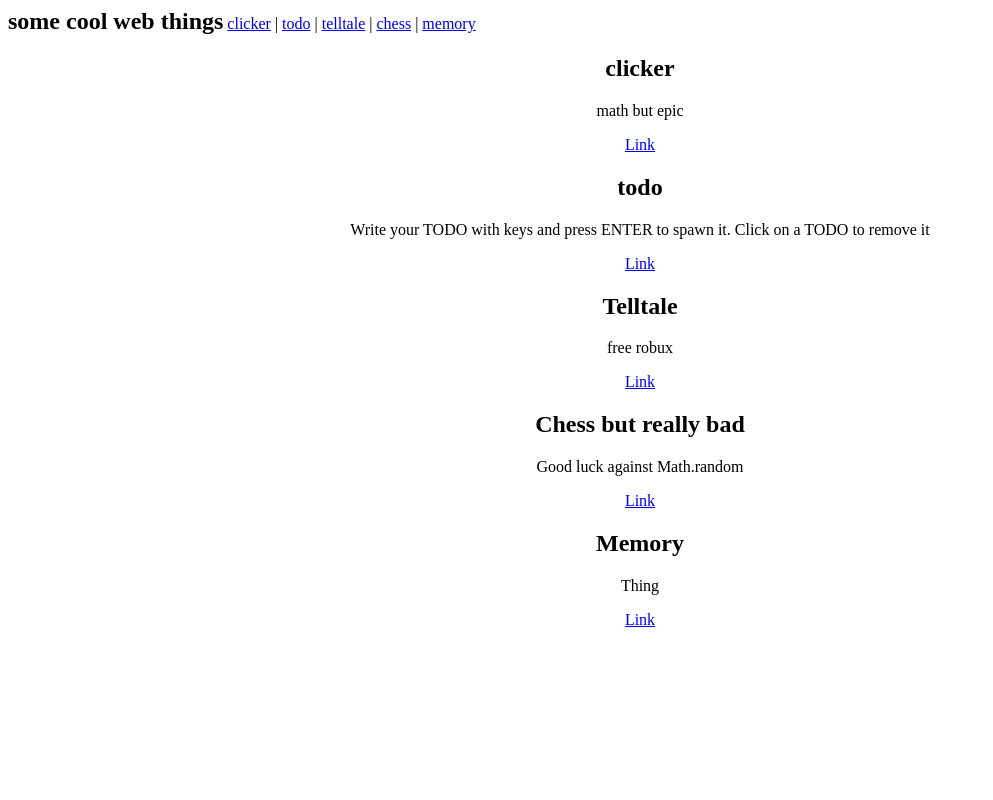
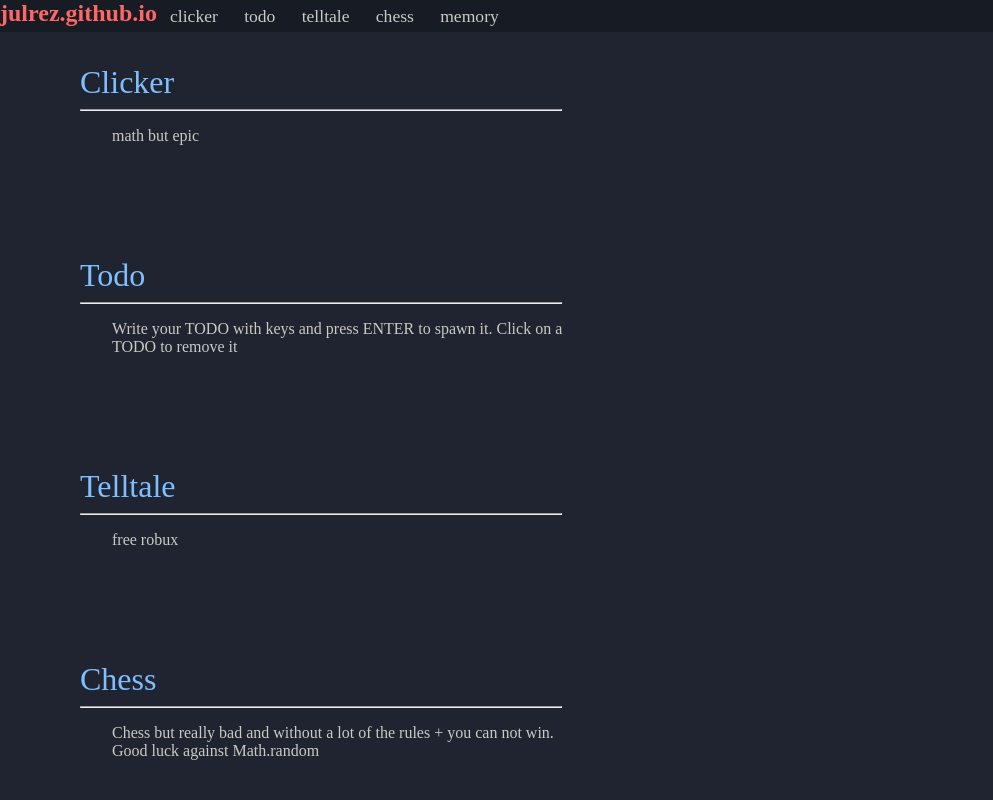
Before and after one commit to julrez/julrez.github.io, a SvelteKit app: page / in a window 1280 px wide. Shown: the top 800 px of the page, without its empty margins (0-993 px from the left). Built offline with nearby package versions, Linux system fonts and the light colour scheme.

Commit message:
clean css

```diff
--- a/src/routes/+page.svelte
+++ b/src/routes/+page.svelte
@@ -1,48 +1,124 @@
 <title>julrez webistes</title>
 
-<nav id="nav">
-	<h1 id="name">some cool web things</h1>
-	<a href="/clicker">clicker</a>
-	<p>|</p>
-	<a href="/todo">todo</a>
-	<p>|</p>
-	<a href="/telltale">telltale</a>
-	<p>|</p>
-	<a href="/chess">chess</a>
-	<p>|</p>
-	<a href="/memory">memory</a>
-</nav>
-
-<div id="maindiv">
-	<h2>clicker</h2>
-	<p>math but epic</p>
-	<a href="/clicker">Link</a>
-	<h2>todo</h2>
-	<p>Write your TODO with keys and press ENTER to spawn it. Click on a TODO to remove it</p>
-	<a href="/todo">Link</a>
-	<h2>Telltale</h2>
-	<p>free robux</p>
-	<a href="/telltale">Link</a>
-	<h2>Chess but really bad</h2>
-	<p>Good luck against Math.random</p>
-	<a href="/chess">Link</a>
-	<h2>Memory</h2>
-	<p>Thing</p>
-	<a href="/memory">Link</a>
-</div>
+<main>
+	<div id="navbackground">
+		<nav>
+			<h2 id="name">julrez.github.io</h2>
+			<a href="#clicker">clicker</a>
+			<a href="#todo">todo</a>
+			<a href="#telltale">telltale</a>
+			<a href="#chess">chess</a>
+			<a href="#memory">memory</a>
+		</nav>
+	</div>
+	<section id="clicker">
+		<a href="/clicker">Clicker</a>
+		<hr>
+		<article>
+			<p>math but epic</p>
+		</article>
+	</section>
+	<section id="todo">
+		<a href="/todo">Todo</a>
+		<hr>
+		<article>
+			<p>Write your TODO with keys and press ENTER to spawn it. Click on a TODO to remove it</p>
+		</article>
+	</section>
+	<section id="telltale">
+		<a href="/telltale">Telltale</a>
+		<hr>
+		<article>
+			<p>free robux</p>
+		</article>
+	</section>
+	<section id="chess">
+		<a href="/chess">Chess</a>
+		<hr>
+		<article>
+			<p>Chess but really bad and without a lot of the rules + you can not win. Good luck against Math.random</p>
+		</article>
+	</section>
+	<section id="memory">
+		<a href="/memory">Memory</a>
+		<hr>
+		<article>
+			<p>Thing</p>
+		</article>
+	</section>
+</main>
 
 <style>
-	#nav p {
-		display: inline;
+	/*
+	 * using the theme ayu mirage
+	 * https://github.com/ayu-theme/ayu-colors
+	 */
+
+	main {
+		top: 0;
+		left: 0;
+		display: block;
+		width: 100%;
+		background-color: #1f2430;
+		position: absolute;
 	}
-	#name {
-		display: inline;
+	section {
+		padding-left: 5em;
+		padding-top: 4em;
+		padding-bottom: 2em;
 	}
-	#maindiv {
-		margin: auto;
-		padding: auto;
-		text-align: center;
+	article {
+		padding-left: 2em;
+		width: 40%;
+	}
+	article p {
+		color: #cccac2;
 	}
 
+	section a {
+		color: #80bfff;
+		font-size: 2em;
+		text-decoration: none;
+		scroll-behavior: smooth;
+	}
+	section a:hover {
+		background-color: #80bfff;
+		color: #171b24;
+	}
+	section hr {
+		width: 40%;
+		margin-left: 0;
+		color: #8a919959;
+	}
+
+	nav a {
+		color: #cccac2;
+		margin: auto;
+		text-decoration: none;
+		font-size: 1.1em;
+	}
+	nav a:hover {
+		color: #1f2430;
+		background-color: #cccac2;
+	}
+	nav h2 {
+		color: #ff6666;
+		align-self: flex-start;
+		margin-top: auto;
+	}
+	nav {
+		display: block;
+		display: flex;
+		width: 40%;
+		height: 2em;
+		justify-content: space-evenly;
+	}
+	#navbackground {
+		width: 100%;
+		background-color: #171b24;
+		position: fixed;
+		top: 0;
+		left: 0;
+	}
 
 </style>
```
Also changed, not shown: 16 other files (tests, documents, lock files or other folders).
